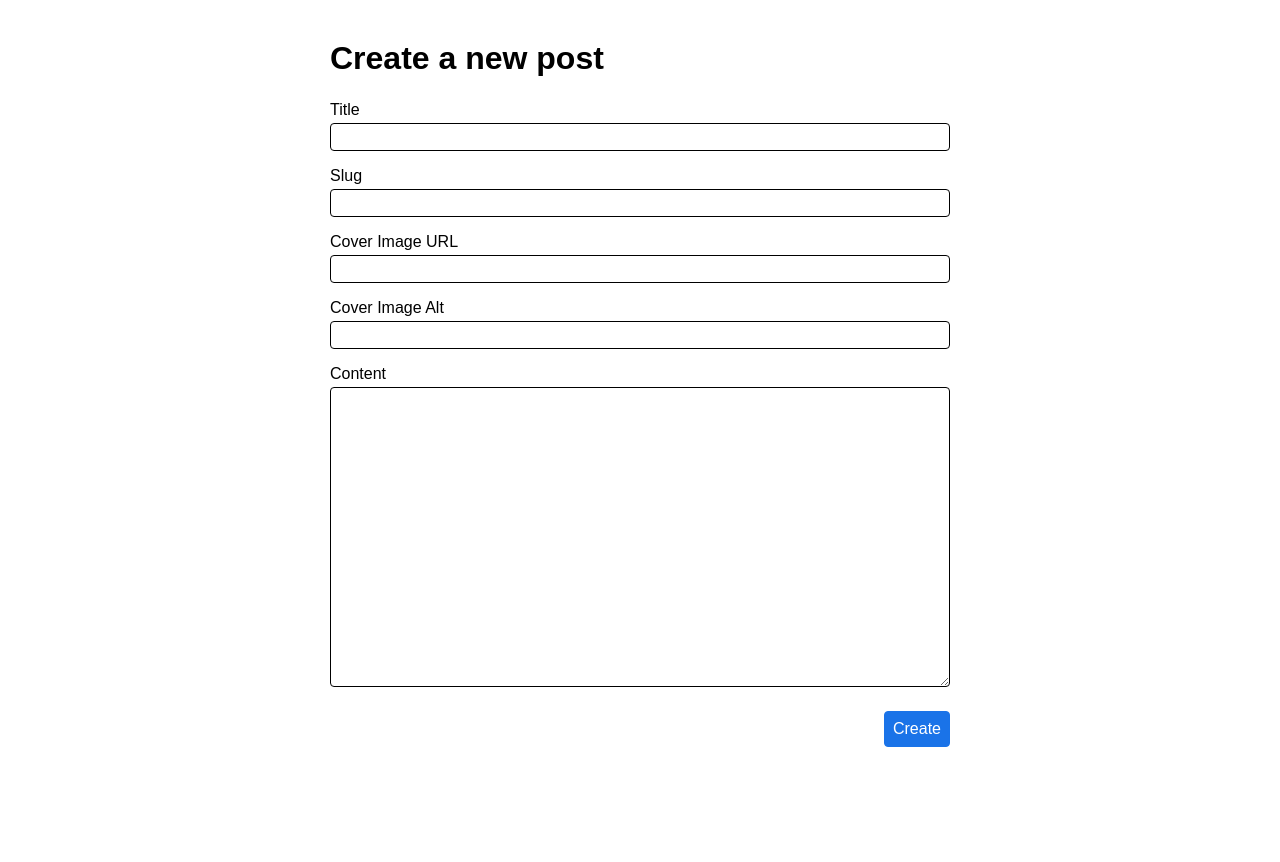
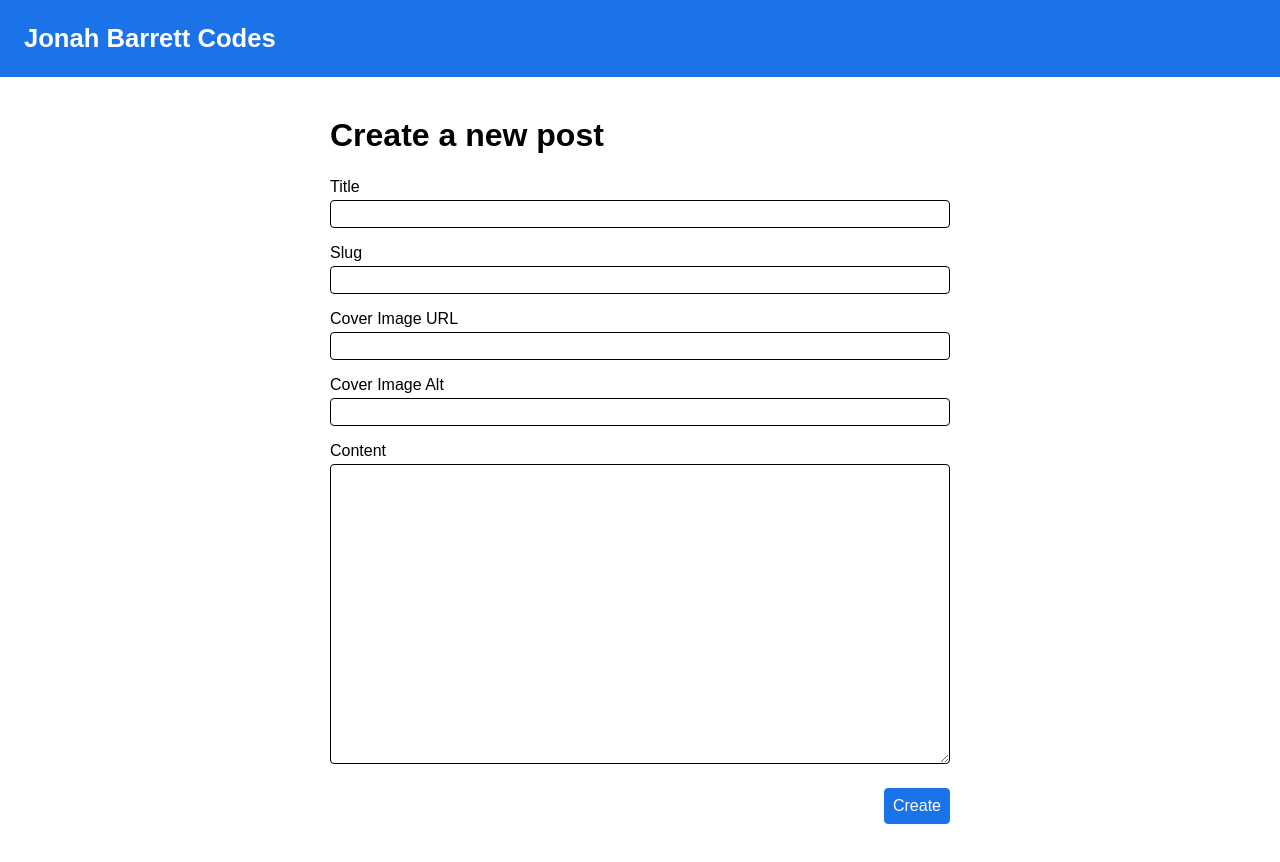
Before and after one commit to jonahbarrett/jonahbarrett_codes_blog, a Next.js app: page /create in a window 1280 px wide. Before the commit the page ends 800 px from the top, so only its background shows below. Built offline with nearby package versions, Linux system fonts and the light colour scheme.

Commit message:
Added 404 page on bad post url

```diff
--- a/components/Layout/Layout.module.scss
+++ b/components/Layout/Layout.module.scss
@@ -1,4 +1,10 @@
 .Layout {
+    main {
+        max-width: 700px;
+        margin: 0 auto;
+        padding: 24px;
+    }
+
     nav {
       padding: 24px;
       background-color: #1a73e8;
--- a/pages/create.js
+++ b/pages/create.js
@@ -1,16 +1,17 @@
-import { useState } from 'react';
-import { useRouter } from 'next/router'; // this is new
-import { createPost } from '@lib/firebase'; // this is new
-import styles from '@styles/create.module.scss';
+import { useState } from "react";
+import { useRouter } from "next/router"; // this is new
+import { createPost } from "@lib/firebase"; // this is new
+import { Layout } from "@components";
+import styles from "@styles/create.module.scss";
 
 const CreatePage = () => {
   const router = useRouter(); // this is new
   const [formValues, setFormValues] = useState({
-    title: '',
-    slug: '',
-    coverImage: '',
-    coverImageAlt: '',
-    content: '',
+    title: "",
+    slug: "",
+    coverImage: "",
+    coverImageAlt: "",
+    content: "",
   });
   const [isLoading, setIsLoading] = useState(false); // this is new
 
@@ -48,7 +49,7 @@ const CreatePage = () => {
 
     // Alert and prevent the post from being created if there are missing values.
     if (missingValues.length > 1) {
-      alert(`You're missing these fields: ${missingValues.join(', ')}`);
+      alert(`You're missing these fields: ${missingValues.join(", ")}`);
       return;
     }
 
@@ -60,7 +61,7 @@ const CreatePage = () => {
       .then(() => {
         // Update the isLoading state and navigate to the home page.
         setIsLoading(false);
-        router.push('/');
+        router.push("/");
       })
       .catch((err) => {
         // Alert the error and update the isLoading state.
@@ -70,6 +71,7 @@ const CreatePage = () => {
   };
 
   return (
+    <Layout>
       <div className={styles.CreatePage}>
         <form onSubmit={handleSubmit}>
           <h1>Create a new post</h1>
@@ -118,10 +120,11 @@ const CreatePage = () => {
             />
           </div>
           <button type="submit" disabled={isLoading}>
-          {isLoading ? 'Creating...' : 'Create'}
+            {isLoading ? "Creating..." : "Create"}
           </button>
         </form>
       </div>
+    </Layout>
   );
 };
 
--- a/pages/index.js
+++ b/pages/index.js
@@ -4,8 +4,10 @@
 import { getPosts } from "@lib/firebase";
 import styles from "@styles/index.module.scss";
 import { getFormattedDate } from "@lib/utils";
+import { Layout } from "@components";
 
 const HomePage = ({ posts }) => (
+  <Layout>
     <div className={styles.HomePage}>
       <h1>Blog Posts</h1>
       {posts.map((post) => (
@@ -25,6 +27,7 @@ const HomePage = ({ posts }) => (
         </article>
       ))}
     </div>
+  </Layout>
 );
 
 // This is for fetching data every time the page is visited. We do this
--- a/styles/create.module.scss
+++ b/styles/create.module.scss
@@ -1,7 +1,4 @@
 .CreatePage {
-    max-width: 700px;
-    margin: 0 auto;
-    padding: 24px;
 
     form {
       padding: 16px;
--- a/styles/index.module.scss
+++ b/styles/index.module.scss
@@ -1,9 +1,6 @@
 // These styles go with the index page.
 
 .HomePage {
-  max-width: 700px;
-  margin: 0 auto;
-  padding: 24px;
 
   h1 {
     margin-bottom: 32px;
```
Also changed, not shown: pages/post/[slug].js (+15 -1 lines). Lines whose indentation alone changed are shown as unchanged.
